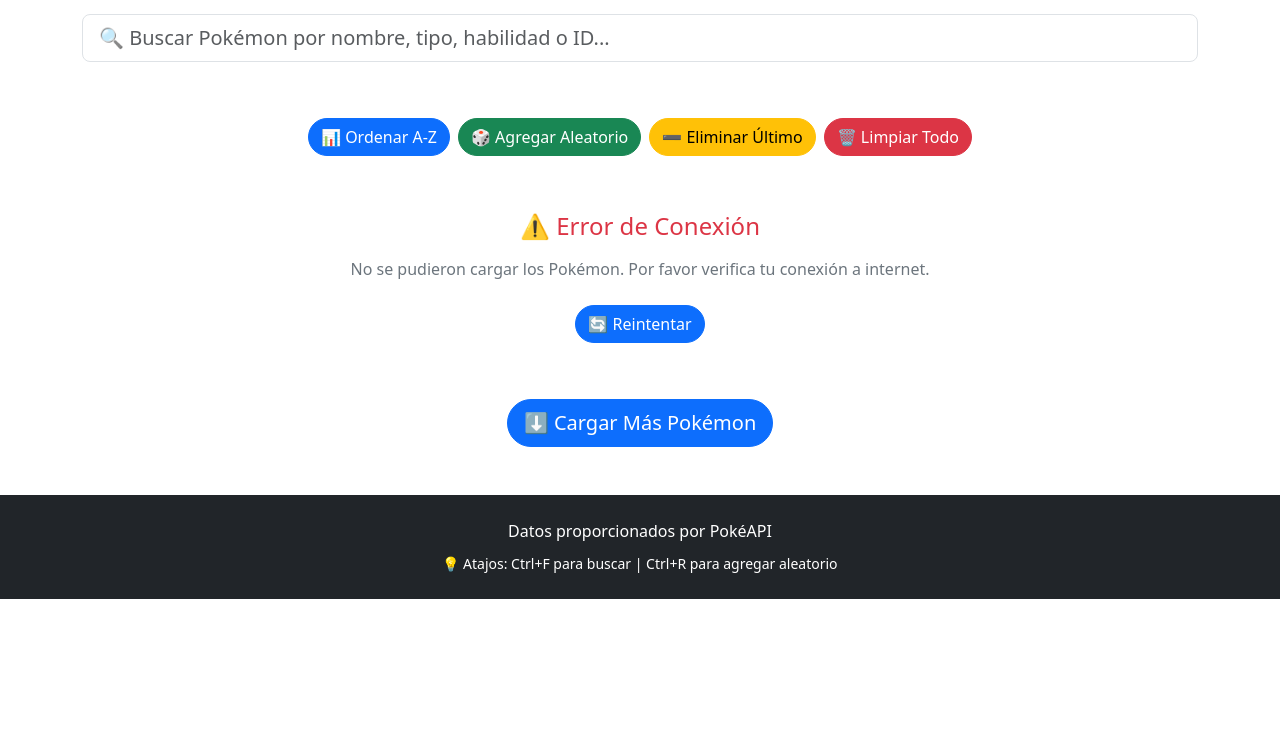
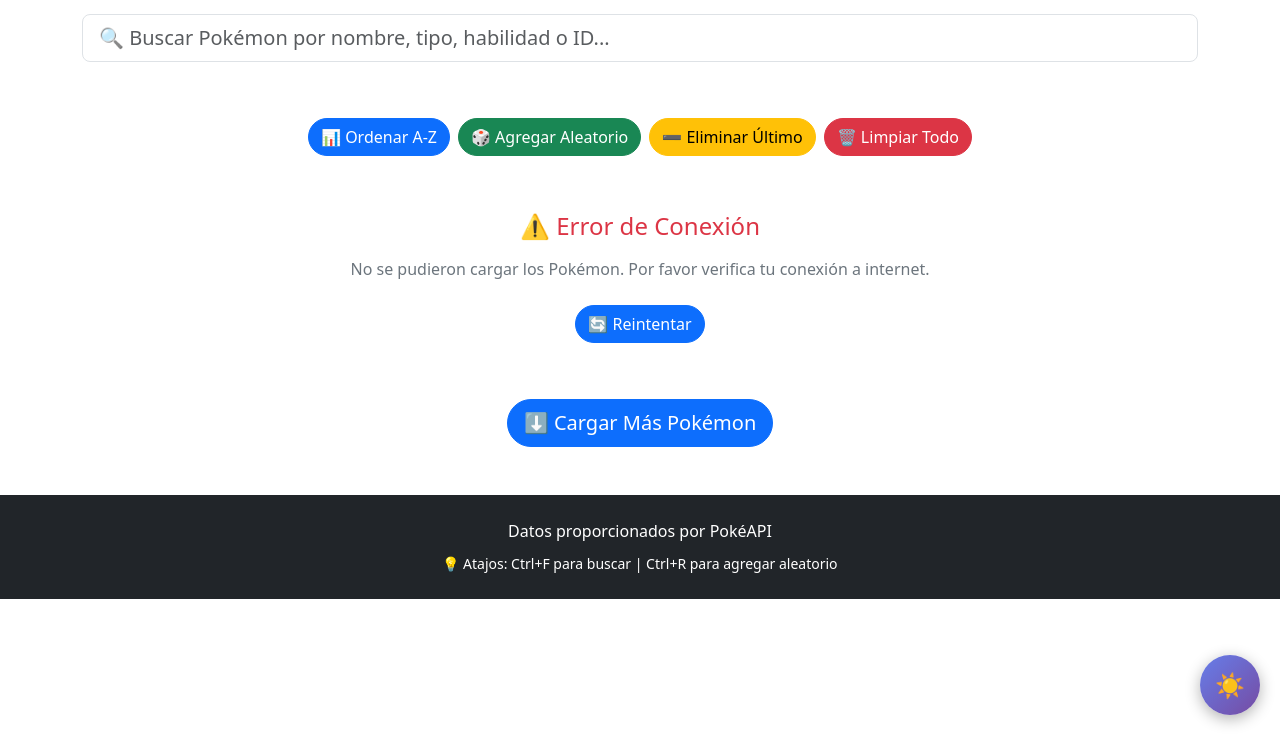
Before and after one commit to matiastech-web/Pok-dex-Interactiva-Grupo-2, a plain HTML site: page index.html in a window 1280 px wide. Shown: the part 65-800 px from the top of the page. Drawn offline with nearby package versions, Linux system fonts and the light colour scheme; no server answers.

Commit message:
Correcciones

```diff
--- a/index.html
+++ b/index.html
@@ -135,6 +135,12 @@
     </div>
   </div>
 
+   <!-- Theme Toggle Button -->
+  <button id="theme-toggle" class="theme-toggle-btn" aria-label="Cambiar tema">
+    <span class="theme-icon sun-icon">☀️</span>
+    <span class="theme-icon moon-icon">🌙</span>
+  </button>
+
   <!-- Bootstrap JS -->
   <script src="https://cdnjs.cloudflare.com/ajax/libs/bootstrap/5.3.2/js/bootstrap.bundle.min.js"></script>
   <!-- App JS -->
```
